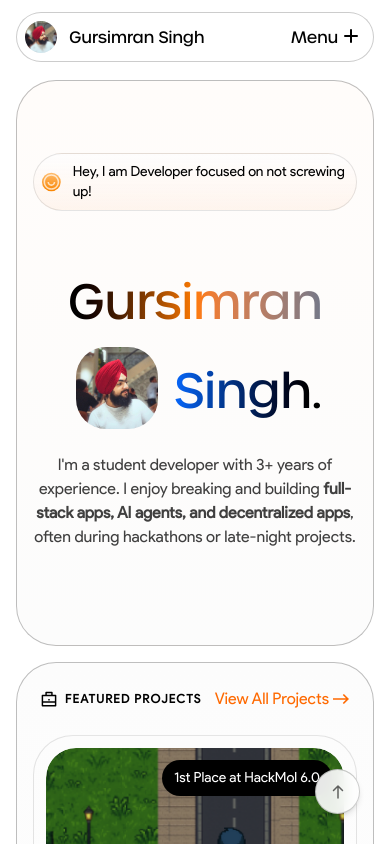
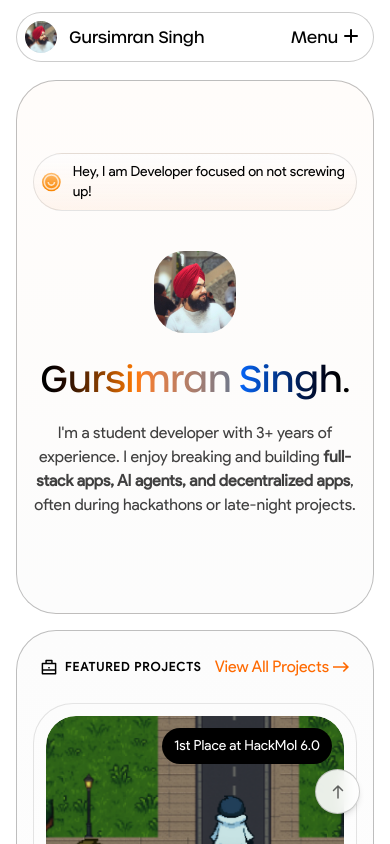
Before and after one commit to Gursimrxn/gursimran.me, a Next.js app: page / in a window 390 px wide. Shown: the top 844 px of the page. Built offline with nearby package versions, Linux system fonts and the light colour scheme; no server answers.

Commit message:
refactor: Update AboutMe and Navbar components for improved layout and responsiveness

```diff
--- a/src/components/AboutMe.tsx
+++ b/src/components/AboutMe.tsx
@@ -18,7 +18,7 @@ const AboutMe = () => {
                         <div className="rounded-full w-full flex justify-between items-center">
                             <Links scrolled={false} vairent="blue" />
                             <Link href="/resume.pdf" target="_blank" rel="noopener noreferrer" className="flex items-center justify-center bg-[#0475F7] gap-3 px-4 py-2 rounded-full">
-                                <Resume /> <span className="text-lg font-light text-white font-product">Resume</span>
+                                <Resume /> <span className="sm:text-lg text-sm font-light text-white font-product">Resume</span>
                             </Link>
                         </div>
                     </div>
@@ -29,8 +29,8 @@ const AboutMe = () => {
                     >
                         “The harder you work, the luckier you get.”
                     </h2>
-                    <p>I&apos;m Gursimran Singh from <span className="bg-gradient-to-r from-[#FF7A01] via-75% to-[#0475F7] to-75% bg-clip-text text-transparent">Punjab, India</span> - A full-stack web developer who builds fast, responsive and modern web applications using Next.js and Tailwind CSS. I thrive on challenges, whether that&apos;s competing in hackathons, exploring Web3 with Rust and Solana, or creating practical digital tools.<br />
-                    My journey has taught me that consistent effort and dedication bring real results, so I stay committed, trust the process, and let the work speak for itself.</p>
+                    <p>I&apos;m Gursimran Singh, a developer based in <span className="font-bold">Punjab, India</span> who loves going low-level, exploring systems, memory, and how things work under the hood, while still building clean, modern products on top.</p>
+                    <span className="font-extralight text-xs italic">* I am still working on this section, idk what to write.</span>
                 </div>
             </section>
         </div>
--- a/src/components/Hero.tsx
+++ b/src/components/Hero.tsx
@@ -22,15 +22,21 @@ const Hero = () => {
                 </div>
             </div>
             <div>
-
-            <h1 className="text-5xl sm:text-6xl my-6 md:text-7xl font-medium text-center flex gap-2 flex-wrap justify-center items-center">
+            <Image
+                    src="/me.jpg"
+                    alt="Gursimran Singh's Image"
+                    width={82}
+                    height={82}
+                    className="rounded-[30px] mt-4 mx-auto aspect-square object-cover sm:hidden block"
+                    />
+            <h1 className="text-4xl sm:text-6xl my-2 sm:my-6 md:text-7xl font-medium text-center flex gap-2 flex-wrap justify-center items-center">
                 <span className="bg-gradient-to-r py-4 from-[#000000] via-[#FF7A01] to-[#727889] text-transparent bg-clip-text">Gursimran</span>
                 <Image
                     src="/me.jpg"
                     alt="Gursimran Singh's Image"
                     width={82}
                     height={82}
-                    className="rounded-[30px] mx-2 aspect-square object-cover"
+                    className="rounded-[30px] mx-2 aspect-square object-cover sm:block hidden"
                     />
                 <span className="bg-gradient-to-r py-4 from-[#0767FB] to-[#000000] text-transparent bg-clip-text">Singh.</span>
             </h1>
--- a/src/components/Navbar.tsx
+++ b/src/components/Navbar.tsx
@@ -8,7 +8,7 @@ type props = { scrolled: boolean, vairent?: string };
 
 const Links = ({ scrolled, vairent }: props) => {
     return (
-        <div className={`border-1 border-black/25 rounded-full max-w-fit flex items-center p-2 transition-all duration-300 ${scrolled ? 'backdrop-blur-md bg-white/75' : (vairent === 'blue' ? 'bg-[#E5F0FD]' : 'bg-transparent')}`}>
+        <div className={`border-1 border-black/25 rounded-full max-w-fit flex items-center transition-all duration-300 sm:transform sm:scale-100 scale-90 sm:p-2 p-1 ${scrolled ? 'backdrop-blur-md bg-white/75' : (vairent === 'blue' ? 'bg-[#E5F0FD]' : 'bg-transparent')}`}>
                 <ol className="flex gap-2 justify-center items-center">
                     <Link href="https://github.com/gursimrxn" className="border-black/50 border-1 rounded-full p-2">
                         <svg width="18" height="18" viewBox="0 0 18 18" fill="none" xmlns="http://www.w3.org/2000/svg" >
```
